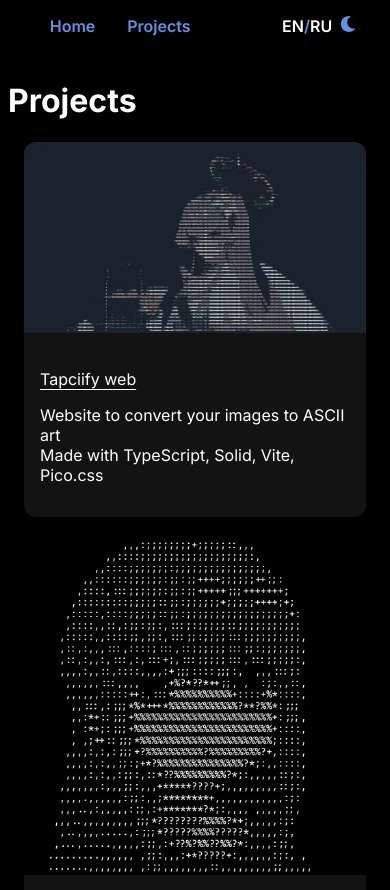
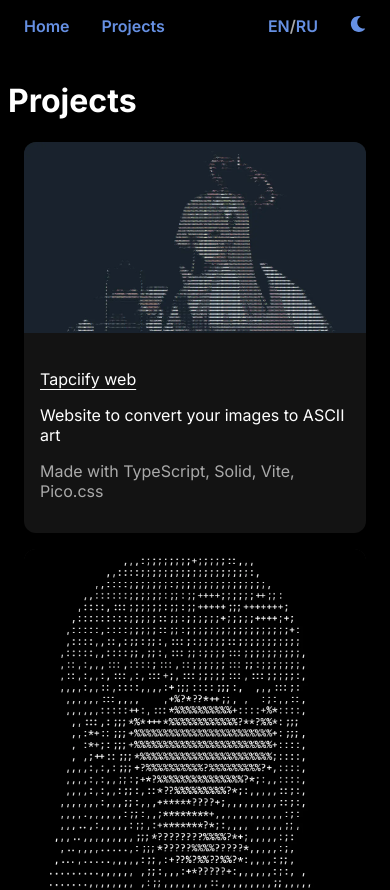
Before and after one commit to tapnisu/tapni.su, a Next.js app: page /projects in a window 390 px wide. Shown: the top 890 px of the page. Built offline with nearby package versions, Linux system fonts and the light colour scheme.

Commit message:
Use 768 more

```diff
--- a/components/card/card.module.css
+++ b/components/card/card.module.css
@@ -14,3 +14,7 @@
 .text {
   padding: var(--gap);
 }
+
+.comments {
+  color: var(--text-secondary);
+}
--- a/components/card/index.tsx
+++ b/components/card/index.tsx
@@ -34,12 +34,8 @@ export default function Card({
 
       <div className={styles.text}>
         <p>{url ? <Link href={url}>{title}</Link> : <>{title}</>}</p>
-
-        <p>
-          {description}
-          <br />
-          {comments}
-        </p>
+        <p>{description}</p>
+        <p className={styles.comments}>{comments}</p>
       </div>
     </div>
   );
--- a/components/footer/footer.module.css
+++ b/components/footer/footer.module.css
@@ -1,14 +1,27 @@
+.footerContainer {
+  display: flex;
+  justify-content: center;
+}
+
 .footer {
   color: var(--text-secondary);
+  width: max-content;
+  width: 768px;
 
   padding: 2rem;
+}
+
+@media (max-width: 768px) {
+  .footer {
+    max-width: 100vw;
+  }
 }
 
 .toSides {
   display: flex;
   flex-direction: row;
   flex-wrap: wrap;
-  justify-content: space-around;
+  justify-content: space-between;
   align-items: center;
 }
 
--- a/components/footer/index.tsx
+++ b/components/footer/index.tsx
@@ -8,12 +8,12 @@ export default function Footer() {
   const t = router.locale === "en" ? en : ru;
 
   return (
-    <footer className={styles.footer}>
-      <div className={styles.toSides}>
-        <div>
+    <footer className={styles.footerContainer}>
+      <div className={styles.footer}>
         <p>
           <b>{t.name}</b>
         </p>
+        <div className={styles.toSides}>
           <div className={styles.links}>
             <Link href="/domains" className={styles.link}>
               {t.domains}
@@ -21,7 +21,6 @@ export default function Footer() {
             <Link href="/contact" className={styles.link}>
               {t.contact}
             </Link>
-          </div>
           </div>
 
           <div>
@@ -33,6 +32,7 @@ export default function Footer() {
             </p>
           </div>
         </div>
+      </div>
     </footer>
   );
 }
--- a/components/navbar/index.tsx
+++ b/components/navbar/index.tsx
@@ -13,7 +13,8 @@ export default function Navbar() {
   const themeCtx = useContext(MyThemeContext);
 
   return (
-    <nav className={styles.navbar}>
+    <nav className={styles.navbarContainer}>
+      <div className={styles.navbar}>
         <div className={`${styles.title} ${styles.linksContainer}`}>
           <Link className={styles.link} href="/">
             {t.name}
@@ -30,12 +31,12 @@ export default function Navbar() {
         </div>
 
         <div className={styles.linksContainer}>
-        <div className={styles.linksContainer}>
-          <Link href="" locale="en" style={{ textDecoration: "none" }}>
+          <div className={styles.languageSwitcher}>
+            <Link href="" locale="en">
               EN
             </Link>
             /
-          <Link href="" locale="ru" style={{ textDecoration: "none" }}>
+            <Link href="" locale="ru">
               RU
             </Link>
           </div>
@@ -47,6 +48,7 @@ export default function Navbar() {
             {themeCtx.isDarkTheme ? <FaMoon /> : <FaSun />}
           </div>
         </div>
+      </div>
     </nav>
   );
 }
--- a/components/navbar/navbar.module.css
+++ b/components/navbar/navbar.module.css
@@ -1,18 +1,32 @@
-.navbar {
-  color: var(--accent);
+.navbarContainer {
   background: var(--bg-75);
   backdrop-filter: blur(var(--blur-radius));
-
-  font-weight: 600;
 
   position: sticky;
   top: 0px;
   width: 100%;
 
   display: flex;
+  justify-content: center;
+}
+
+.navbar {
+  width: 768px;
+
+  color: var(--accent);
+
+  font-weight: 600;
+
+  display: flex;
   flex-wrap: wrap;
-  justify-content: space-around;
+  justify-content: space-between;
   align-items: center;
+}
+
+@media (max-width: 768px) {
+  .navbar {
+    max-width: 100vw;
+  }
 }
 
 .linksContainer {
@@ -61,10 +75,34 @@
   }
 }
 
+.languageSwitcher {
+  color: var(--text-secondary);
+
+  padding-left: var(--gap);
+  padding-right: var(--gap);
+  padding-top: var(--gap-half);
+  padding-bottom: var(--gap-half);
+
+  > a {
+    color: var(--accent);
+
+    text-decoration: none;
+
+    &:hover {
+      color: var(--accent-darker);
+    }
+  }
+}
+
 .modeSwitcher {
   cursor: pointer;
 
   color: var(--accent);
+
+  padding-left: var(--gap);
+  padding-right: var(--gap);
+  padding-top: var(--gap-half);
+  padding-bottom: var(--gap-half);
 
   transition-property: color;
   transition-timing-function: cubic-bezier(0.4, 0, 0.2, 1);
```
Lines whose indentation alone changed are shown as unchanged.
